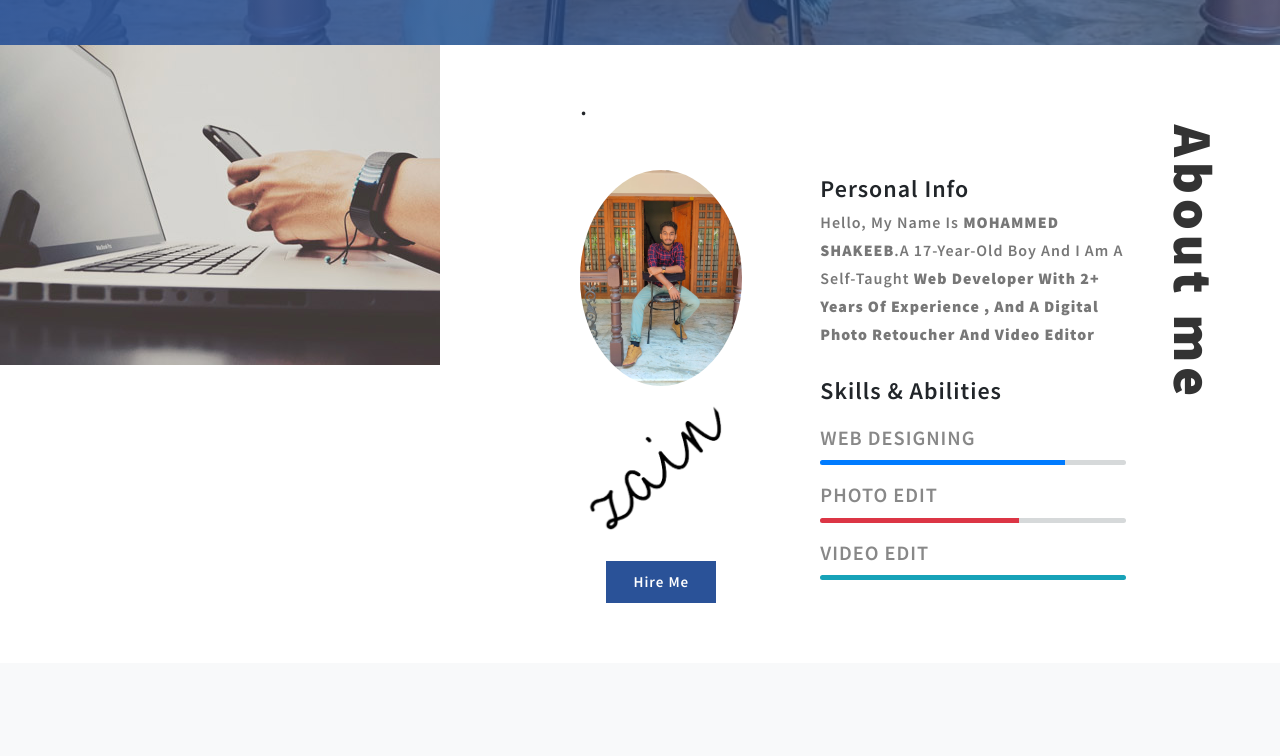
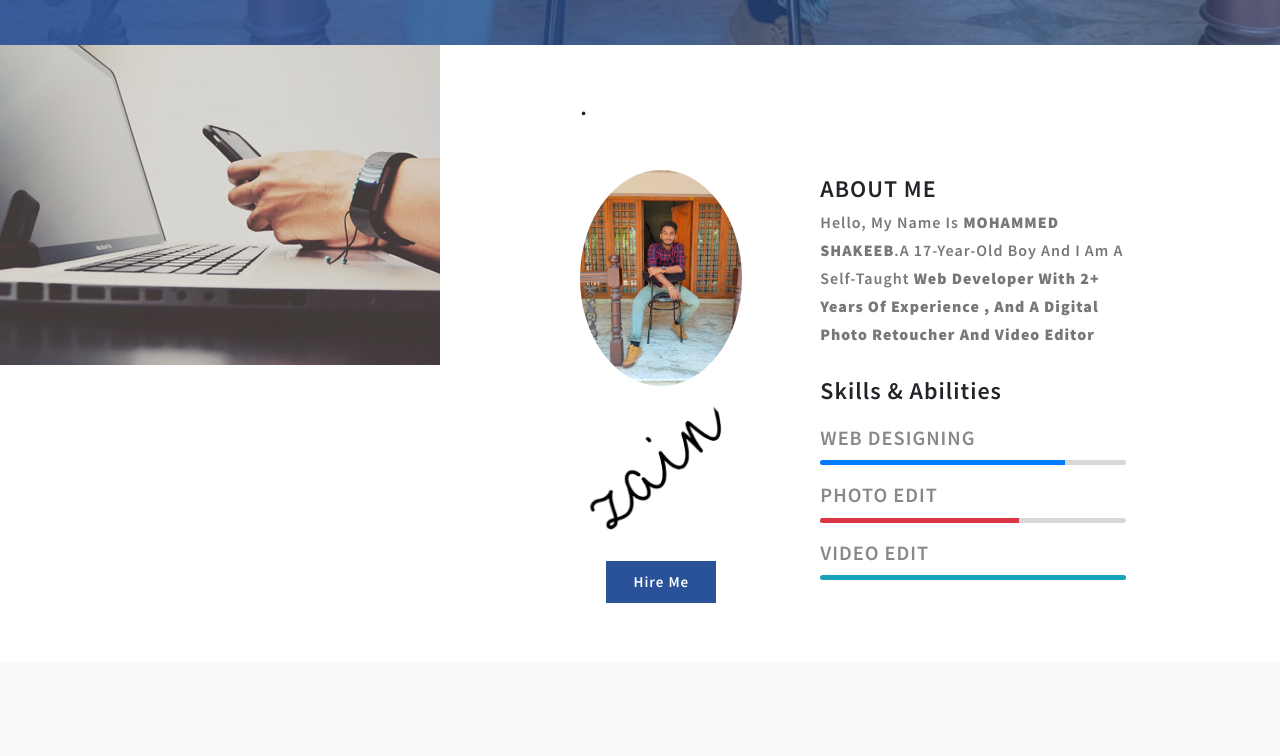
Before and after one commit to shakeebpkp/shakeeb-static-website, a plain HTML site: page index.html in a window 1280 px wide. Shown: the part 740-1496 px from the top of the page. Drawn offline with Linux system fonts and the light colour scheme.

Commit message:
Update index.html

```diff
--- a/index.html
+++ b/index.html
@@ -109,7 +109,7 @@ Smartphone Compatible web template, free webdesigns for Nokia, Samsung, LG, Sony
 							<a href="#contact" class="scroll abt-btn">Hire Me </a>
 						</div>
 						<div class="col-sm-7 offset-lg-1">
-							<h4>Personal Info</h4>
+							<h4>ABOUT ME</h4>
 							<p>Hello, My name is <strong>MOHAMMED SHAKEEB</strong>.a 17-year-old boy and I am a self-taught <strong> Web Developer with 2+ years of experience , and a Digital Photo Retoucher and video editor</strong></p>
 							<h4 class="mt-4">Skills & Abilities</h4>
 							<div class="progress-one mt-3">
@@ -134,7 +134,7 @@ Smartphone Compatible web template, free webdesigns for Nokia, Samsung, LG, Sony
 					</div>
 				</div>
 			</div>
-			<h3 class="position">About me</h3>
+			<h3 class="position"></h3>
 		</div>
     </div>
 </section>
@@ -349,7 +349,7 @@ Smartphone Compatible web template, free webdesigns for Nokia, Samsung, LG, Sony
 			<div class="col-lg-7 my-lg-0 my-4">
 				<p><span class="fa mr-2 fa-map-marker"></span>KOTTAKKAL
 				MALAPPURAM KERALA,INDIA</p>
-				<p class="mt-2"><span class="fa mr-2 fa-envelope"></span><a href="hafizshakeeb313@gmail.com">hafizshakeeb313@gmail.com</a>, <span class="fa ml-3 mr-2 fa-phone"></span>1-600-1234-567</p>
+				<p class="mt-2"><span class="fa mr-2 fa-envelope"></span><a href="hafizshakeeb313@gmail.com">hafizshakeeb313@gmail.com</a>, <span class="fa ml-3 mr-2 fa-phone"></span>+917356255319</p>
 			</div>
 			<div class="col-lg-3 copy-right p-0 text-lg-right">
 
```
